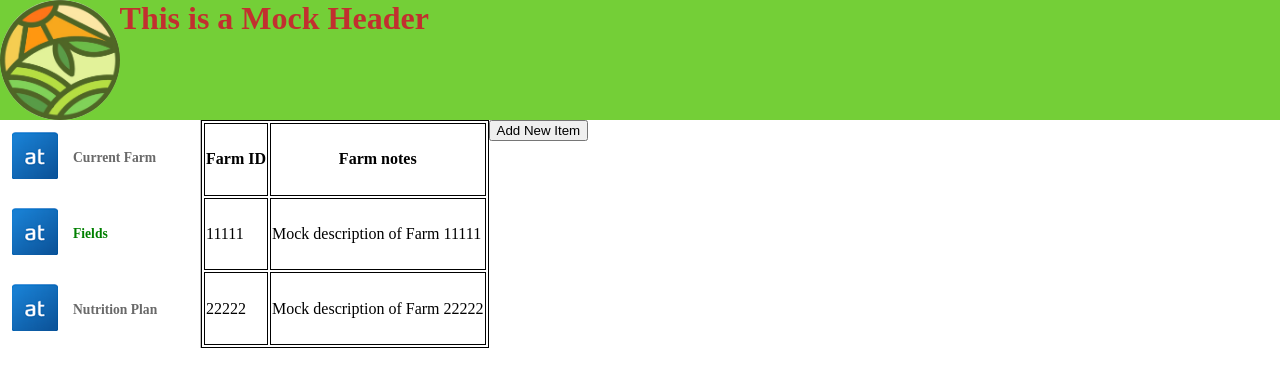
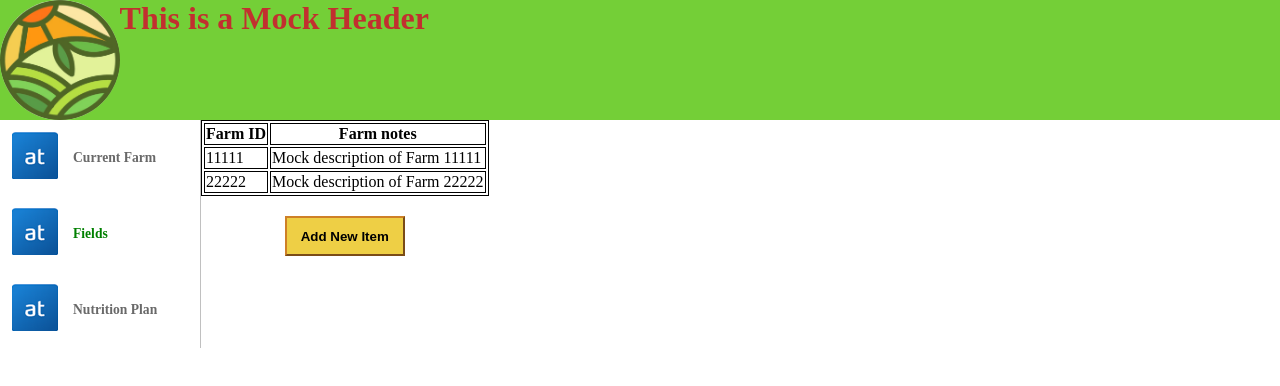
Before and after one commit to a805431/react-webpack-hw-geri, a React app: page /fields in a window 1280 px wide. Shown: the top 386 px of the page. Built offline with nearby package versions, Linux system fonts and the light colour scheme.

Commit message:
button added to table category

```diff
--- /dev/null
+++ b/src/components/Modal.js
@@ -0,0 +1,5 @@
+function Modal() {
+    return <div>Modal!</div>;
+}
+
+export default Modal;
--- a/src/components/TableCategory.js
+++ b/src/components/TableCategory.js
@@ -19,9 +19,7 @@ function TableCategory() {
           </tr>
         </tbody>
       </table>
-      <section>
-        <button>Add New Item</button>
-      </section>
+      <button id="add-btn-table-category">Add New Item</button>
     </>
   );
 }
--- a/src/styles/global.css.js
+++ b/src/styles/global.css.js
@@ -4,11 +4,17 @@ export default createGlobalStyle`
 body{
     margin: 0;
 }
-.main-container{
-    height: 100%;
-}
+
 .main-container, .flex-container{
     display: flex;
+    height: 100%;
+
+}
+.flex-container{
+    display: flex;
+    flex-direction: column;
+    align-items: center;
+    justify-content: center;
 }
 .navbar{
     height: 100%;
@@ -18,4 +24,13 @@ body{
 }
 table, th, td {
     border: 1px solid black;
+    margin-bottom: 20px;
+}
+
+#add-btn-table-category{
+    height: 40px;
+    width: 120px;
+    background-color: rgb(238, 207, 69);
+    border-color: rgb(206, 128, 39);
+    font-weight: bold;
 }`;
```
